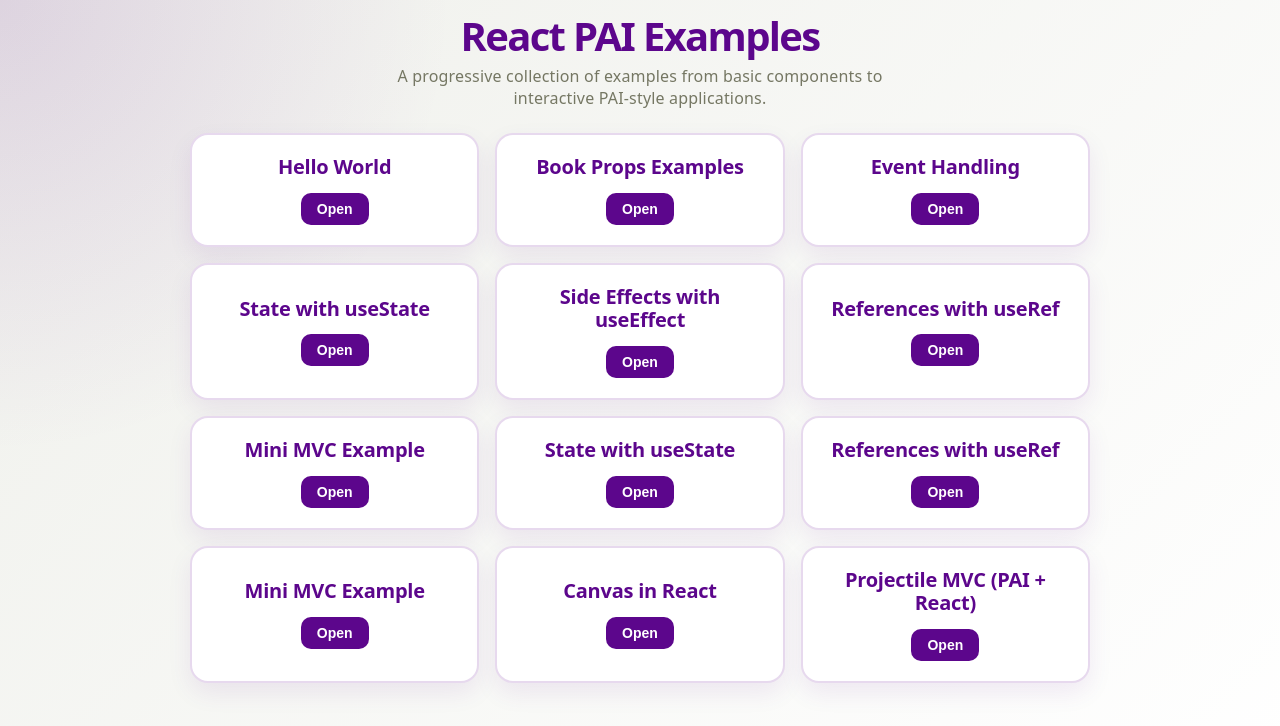
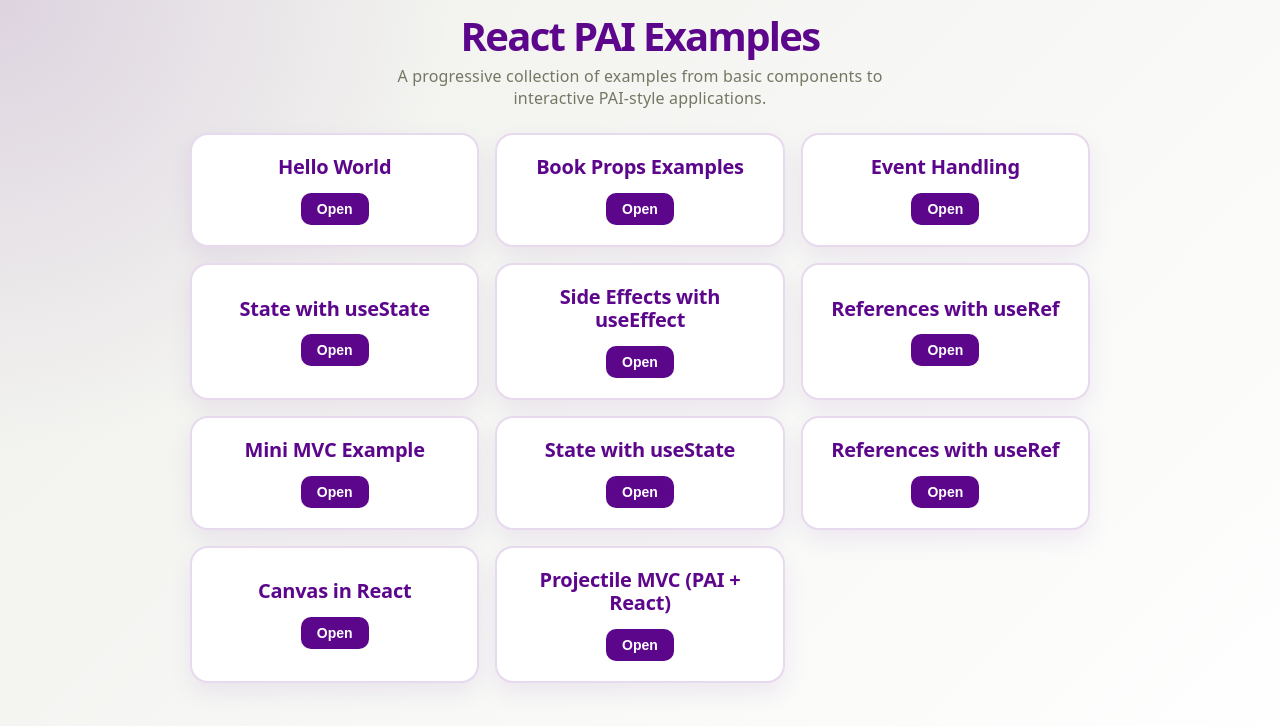
Before and after one commit to ULL-ESIT-PAI-2025-2026/2025-2026-pai-react, a React (Vite) app: page / in a window 1280 px wide. Shown: the top 726 px of the page. Built offline with nearby package versions, Linux system fonts and the light colour scheme; a web font is replaced by a local one.

Commit message:
removing duplicate example

```diff
--- a/src/examples.ts
+++ b/src/examples.ts
@@ -101,12 +101,6 @@ export const examples: Example[] = [
     component: UseRef,
   },
   {
-    id: 'bookMVC',
-    title: 'Mini MVC Example',
-    description: 'A simple implementation of the Model-View-Controller pattern in React.',
-    component: BookMVC,
-  },
-  {
     id: 'canvasWithReact',
     title: 'Canvas in React',
     description: 'Simple canvas example using useRef and useEffect.',
```
